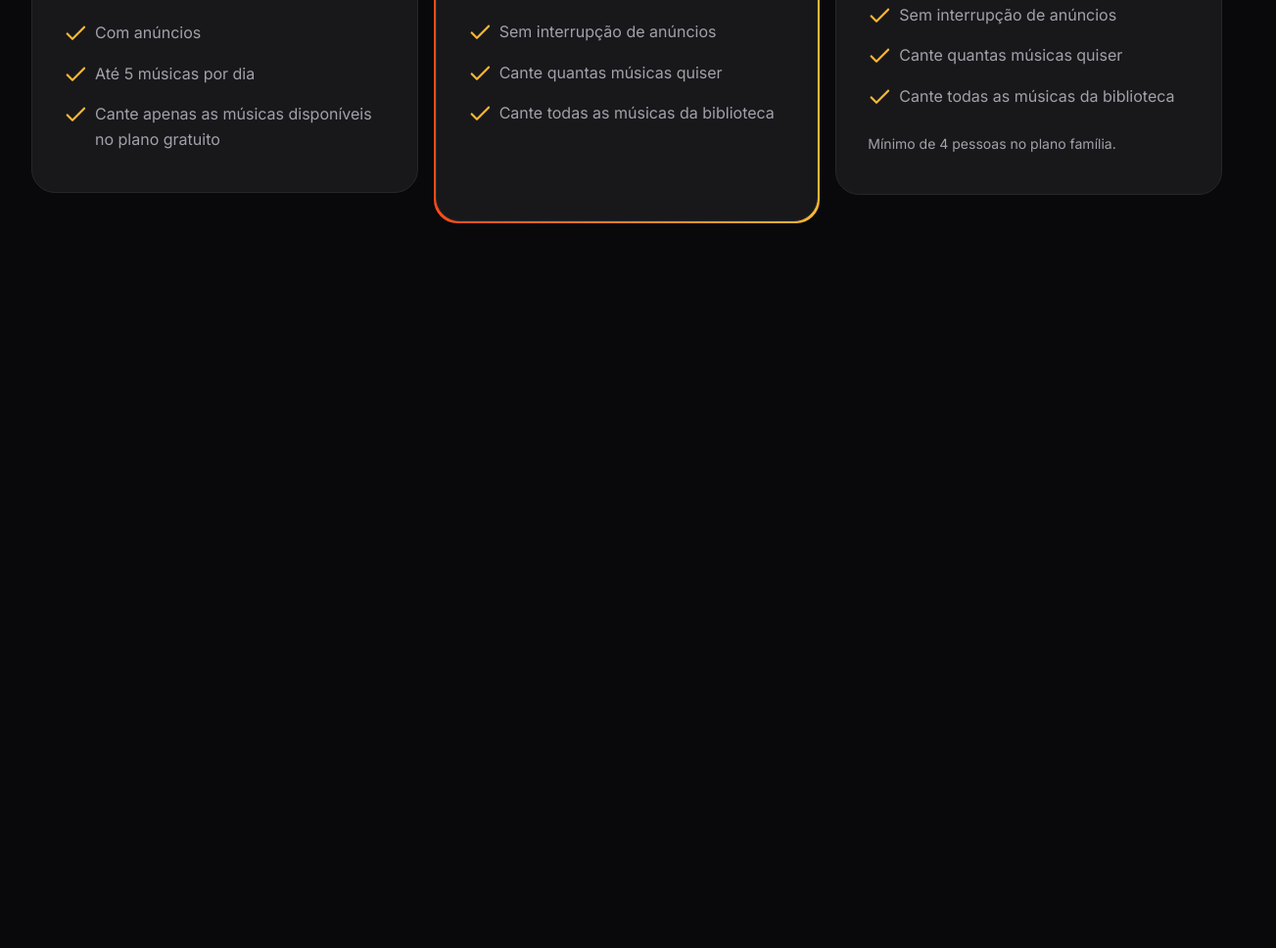
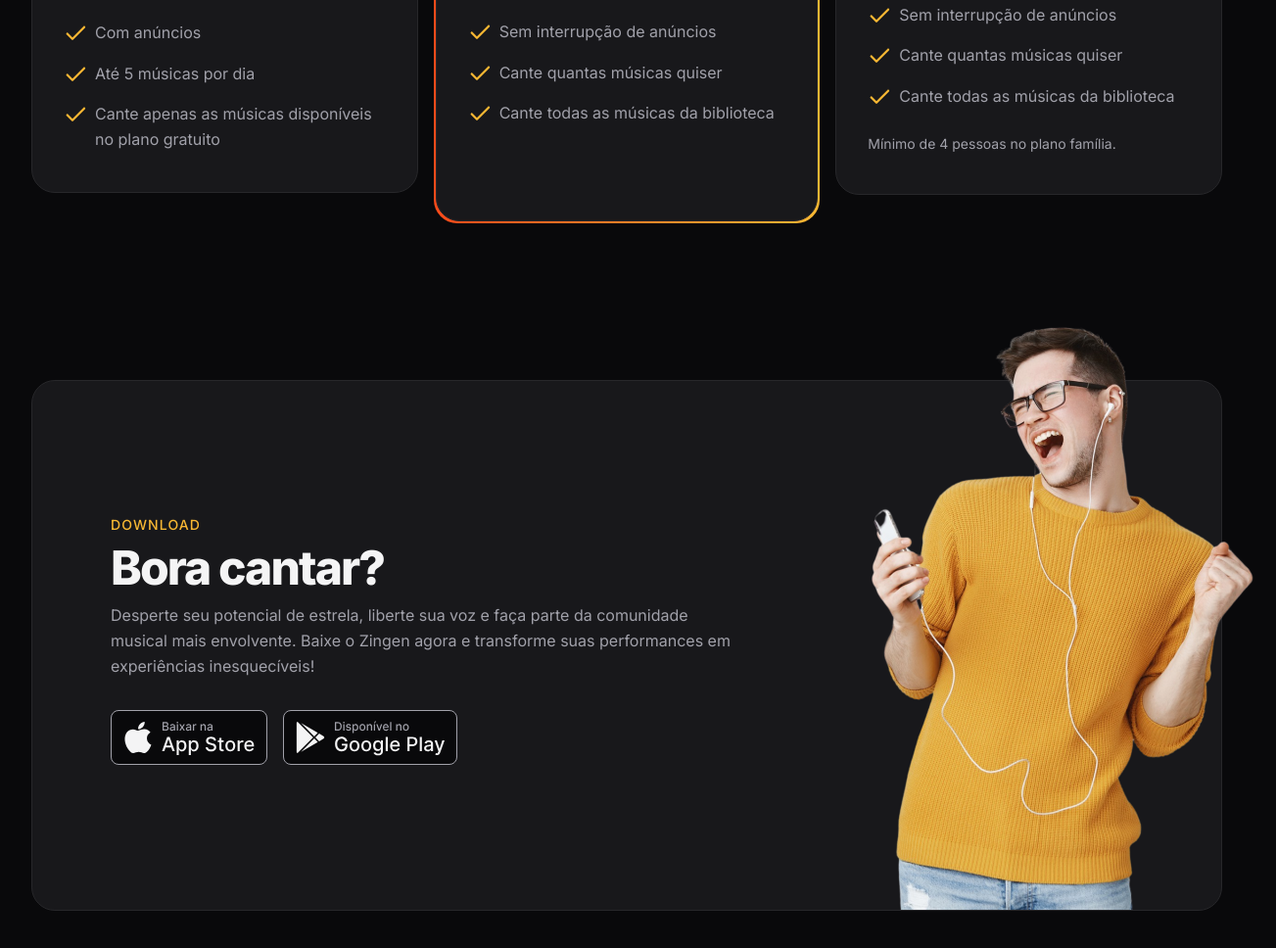
Before and after one commit to santospatrick/projeto-zingen, a plain HTML site: page index.html in a window 1280 px wide. Shown: the part 3206-4174 px from the top of the page at 98% size, 1303 px wide, since content can reach past the window. Before the commit the page ends 3514 px from the top, so only its background shows below. Drawn offline with Linux system fonts and the light colour scheme.

Commit message:
adiciona secao download

```diff
--- a/index.html
+++ b/index.html
@@ -153,5 +153,29 @@
             </div>
         </div>
     </section>
+
+    <section id="download">
+        <div class="container py-xl">
+            <div class="card px-lg even-columns items-center">
+                <div>
+                    <header>
+                        <strong>download</strong>
+                        <h2>Bora cantar?</h2>
+                    </header>
+                    <p>Desperte seu potencial de estrela, liberte sua voz e faça parte da comunidade musical mais envolvente. Baixe o Zingen agora e transforme suas performances em experiências inesquecíveis!</p>
+
+                    <div class="buttons flex gap-1">
+                        <a href="#">
+                            <img src="./assets/button-appstore.svg" alt="Baixar da Apple Store">
+                        </a>
+                        <a href="#">
+                            <img src="./assets/button-playstore.svg" alt="Baixar da Play Store">
+                        </a>
+                    </div>
+                </div>
+                <img src="./assets/rapaz-ouvindo-musica-com-fones-de-ouvido-e-cantando-no-aplicativo-de-karaoke-removebg 1.png" alt="Pessoa cantando">
+            </div>
+        </div>
+    </section>
 </body>
 </html>
--- /dev/null
+++ b/styles/download.css
@@ -0,0 +1,32 @@
+#download {
+    .card {
+        padding: 3rem 1.5rem 15rem;
+        position: relative;
+
+        & > img {
+            width: 14.5rem;
+            position: absolute;
+            bottom: 0;
+            right: -3.5rem;
+        }
+    }
+
+    .buttons {
+        flex-wrap: wrap;
+        margin-top: 2rem;
+    }
+
+    @media (width >= 80em) {
+        .card {
+            padding: 8.75rem 5rem;
+
+            & > div:nth-child(1) {
+                max-width: 40rem;
+            }
+
+            & > img {
+                width: 29.125rem;
+            }
+        }
+    }
+}
--- a/styles/global.css
+++ b/styles/global.css
@@ -46,7 +46,8 @@ html {
     font-weight: var(--fw-base);
     font-size: var(--fs-base);
     line-height: 1.6;
-    color: var(--text-color-primary)
+    color: var(--text-color-primary);
+    overflow-x: hidden;
 }
 
 body {
--- a/styles/index.css
+++ b/styles/index.css
@@ -9,3 +9,4 @@
 @import url(cards.css);
 @import url(features.css) (width >= 80rem);
 @import url(pricing.css);
+@import url(download.css);
```
Also changed, not shown: assets/button-appstore.svg (added), assets/button-playstore.svg (added).
